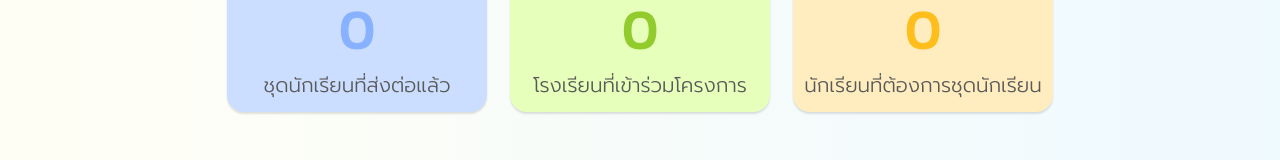
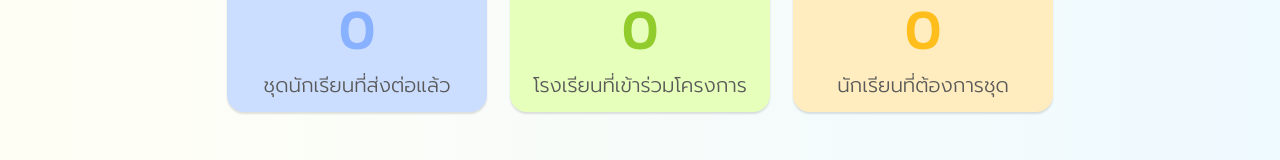
Before and after one commit to phumnatteek-afk/unieed, a React (Vite) app in the folder frontend/: page / in a window 1280 px wide. Shown: the part 880-1040 px from the top of the page. Built offline with nearby package versions, Linux system fonts and the light colour scheme; no server answers.

Commit message:
แก้ชื่อการ์ด

```diff
--- a/frontend/src/pages/HomePage.jsx
+++ b/frontend/src/pages/HomePage.jsx
@@ -680,7 +680,7 @@ export default function HomePage() {
             <div className="statValue">
               {Number(stats.students_total || 0).toLocaleString()}
             </div>
-            <div className="statLabel">นักเรียนที่ต้องการชุดนักเรียน</div>
+            <div className="statLabel">นักเรียนที่ต้องการชุด</div>
           </div>
 
         </div>
```
